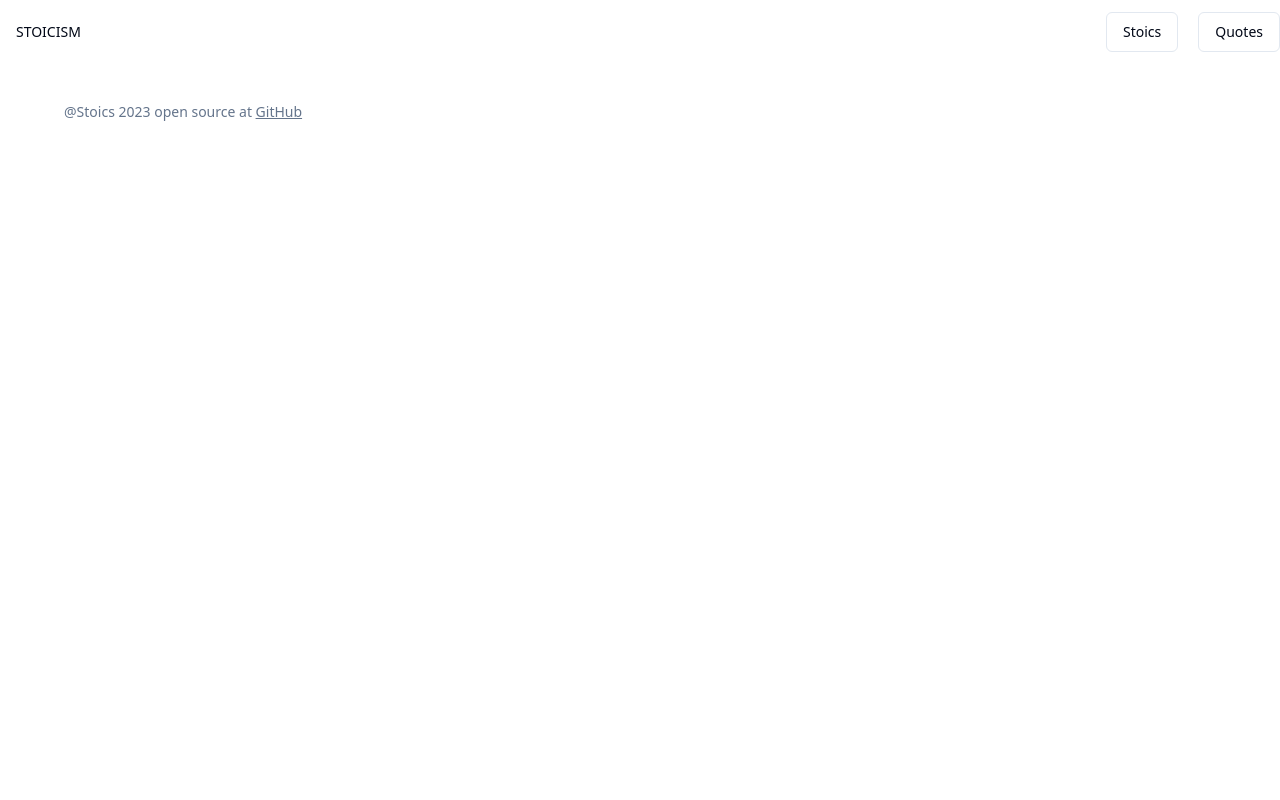
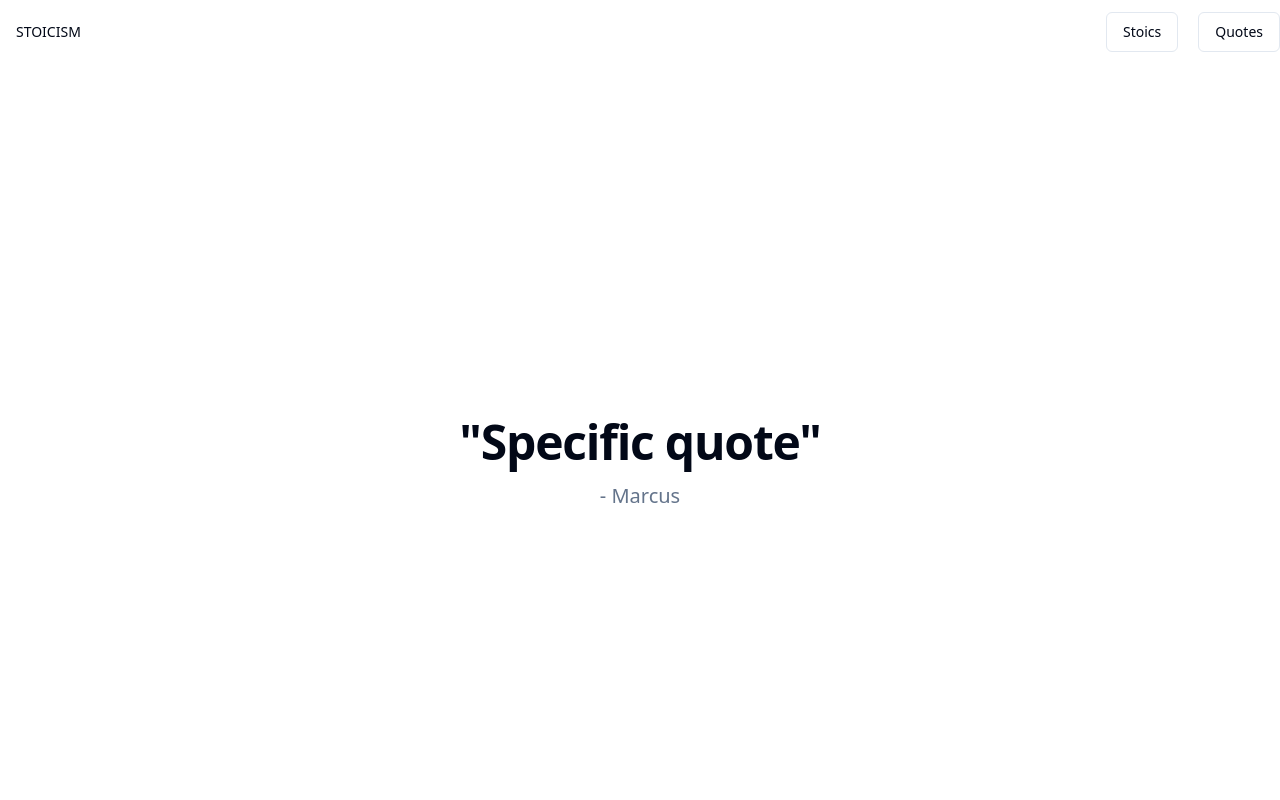
Before and after one commit to UmbrellaCrow612/stoic-quote-genarator, a Next.js app: page /quotes/1 in a window 1280 px wide. Shown: the top 800 px of the page. Built offline with nearby package versions, Linux system fonts and the light colour scheme.

Commit message:
added single quote page

```diff
--- a/src/pages/quotes/[id].tsx
+++ b/src/pages/quotes/[id].tsx
@@ -1,3 +1,11 @@
 export default function Page() {
-    return <></>
+  return (
+    <section className="flex flex-col items-center justify-center max-w-screen-xl min-h-screen gap-4 px-4 mx-auto text-center xl:px-0">
+      {/* Animate in and fade in */}
+      <h1 className="text-4xl font-extrabold tracking-tight scroll-m-20 lg:text-5xl">
+        &quot;Specific quote&quot;
+      </h1>
+      <p className="text-xl text-muted-foreground">- Marcus</p>
+    </section>
+  );
 }
```
